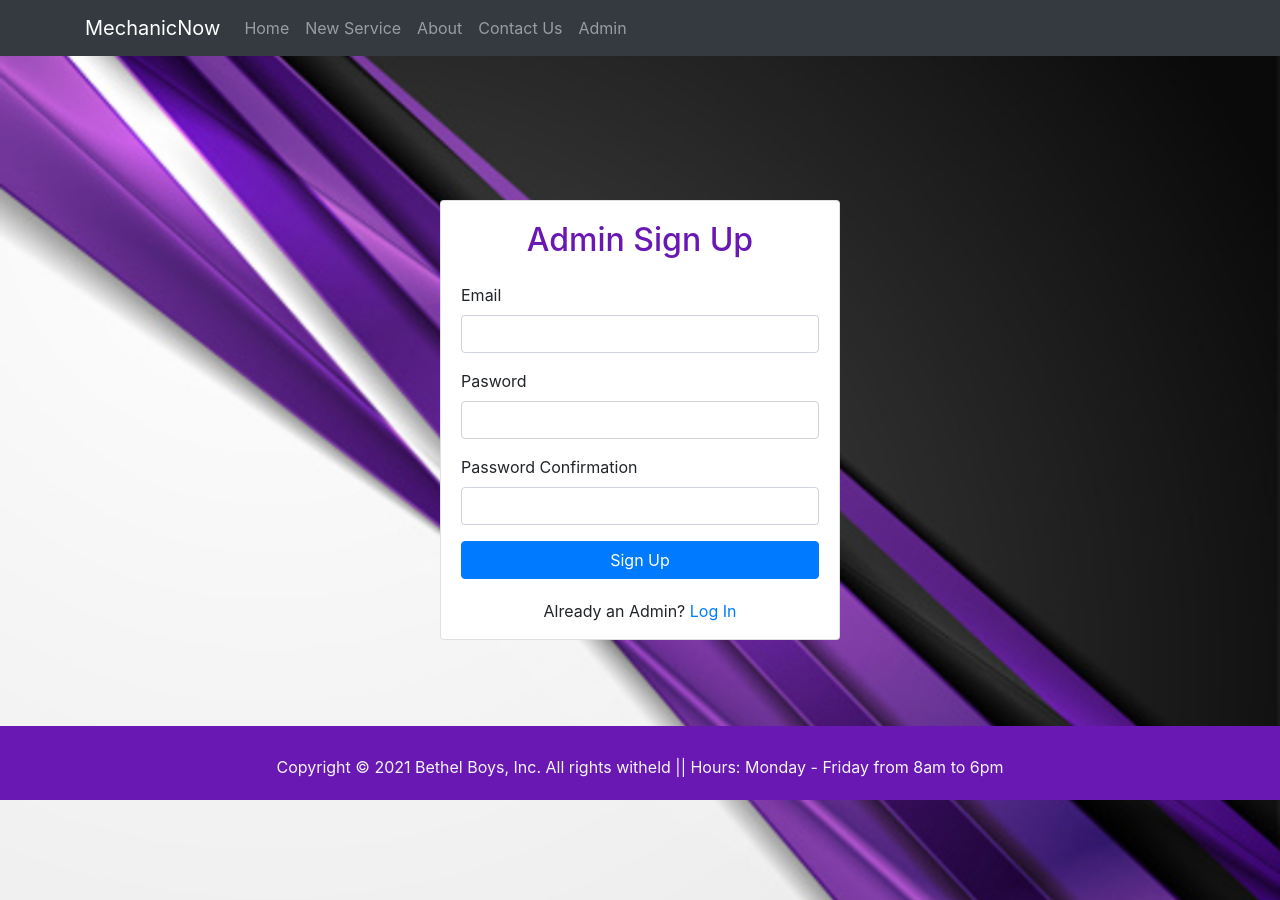
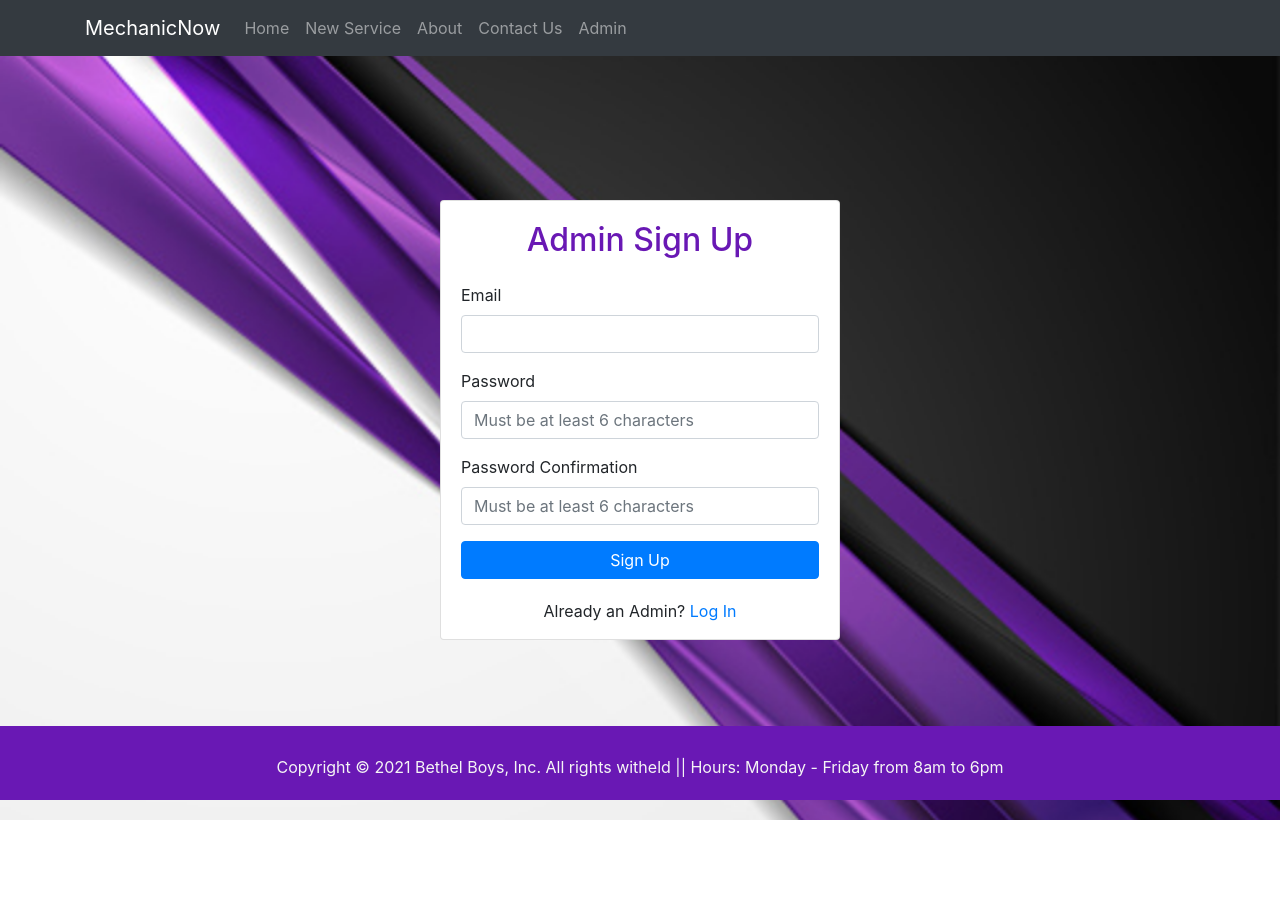
Before and after one commit to bethel-school-of-technology/team-ramsey-rebels-frontend, a React (Create React App) app: page /adminsignup in a window 1280 px wide. After the commit the page ends 820 px from the top, so only its background shows below. Built offline with nearby package versions, Linux system fonts and the light colour scheme; no server answers.

Commit message:
tweaked background img height and password placeholder

```diff
--- a/src/App.css
+++ b/src/App.css
@@ -9,7 +9,7 @@ h2, h5 {
 
 body {
   background-image: url("./components/images/Screen\ Shot\ 2021-06-26\ at\ 3.12.26\ PM.png");
-  height: 900px;
+  height: 100%;
 
   background-position: center;
   background-repeat: no-repeat;
--- a/src/components/AdminLogIn/AdminLogIn.js
+++ b/src/components/AdminLogIn/AdminLogIn.js
@@ -46,7 +46,7 @@ export default function Login() {
                 <Form.Control type="email" ref={emailRef}required/>
             </Form.Group>
             <Form.Group id="password">
-              <Form.Label>Pasword</Form.Label>
+              <Form.Label>Password</Form.Label>
                 <Form.Control type="password" ref={passwordRef}required/>
             </Form.Group>
             <Button disabled={loading} className="w-100"type="submit">Log In</Button>
--- a/src/components/AdminSignUp/AdminSignUp.js
+++ b/src/components/AdminSignUp/AdminSignUp.js
@@ -51,12 +51,12 @@ export default function Signup() {
                 <Form.Control type="email" ref={emailRef}required/>
             </Form.Group>
             <Form.Group id="password">
-              <Form.Label>Pasword</Form.Label>
-                <Form.Control type="password" ref={passwordRef}required/>
+              <Form.Label>Password</Form.Label>
+                <Form.Control placeholder="Must be at least 6 characters" type="password" ref={passwordRef}required/>
             </Form.Group>
             <Form.Group id="password-confirm">
               <Form.Label>Password Confirmation</Form.Label>
-                <Form.Control type="password" ref={passwordConfirmRef}required/>
+                <Form.Control placeholder="Must be at least 6 characters" type="password" ref={passwordConfirmRef}required/>
             </Form.Group>
             <Button disabled={loading} className="w-100"type="submit">Sign Up</Button>
 
```
